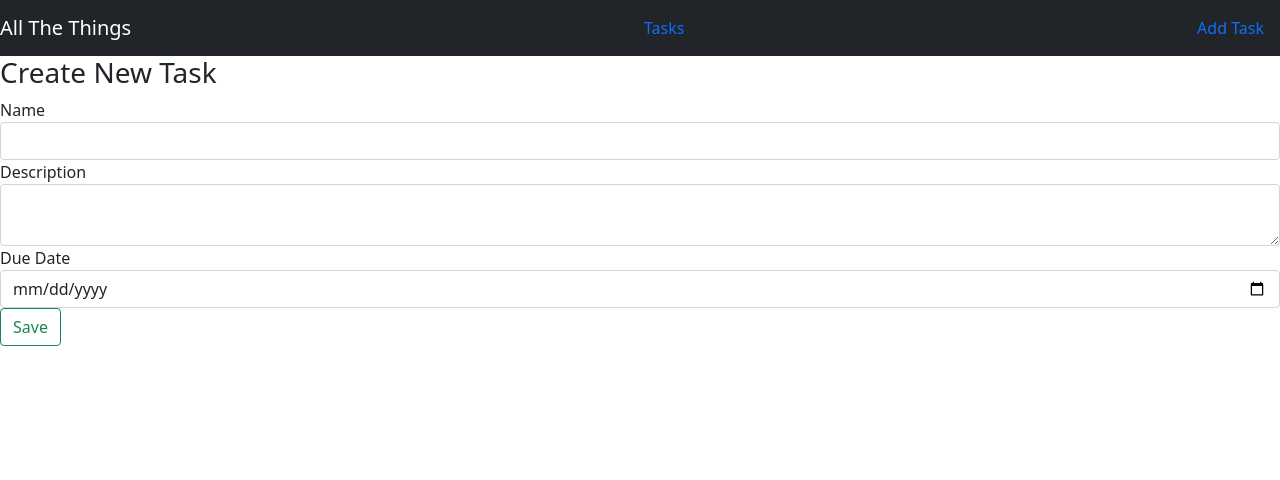
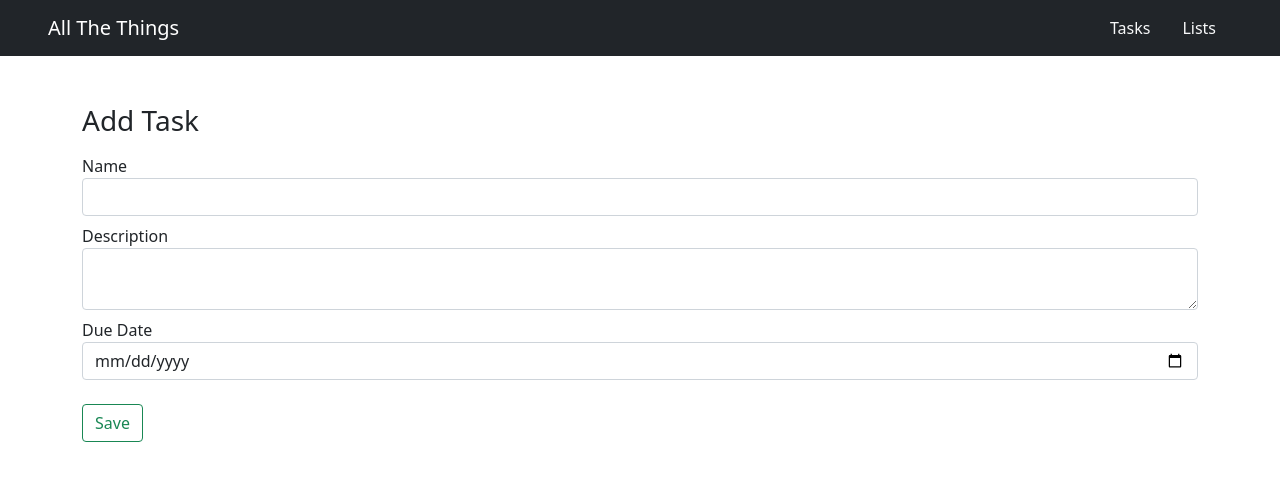
Before and after one commit to StevanFreeborn/allthethings, a React (Create React App) app in the folder client/: page /tasks/add in a window 1280 px wide. Shown: the top 480 px of the page. Built offline with nearby package versions, Linux system fonts and the light colour scheme.

Commit message:
more styling, fixed bug with updating task due date

```diff
--- a/client/src/App.js
+++ b/client/src/App.js
@@ -1,6 +1,7 @@
 import React from 'react';
 import { Route } from 'react-router-dom';
 import { Routes } from 'react-router-dom';
+import 'bootstrap/dist/css/bootstrap.css';
 
 import NavBar from './components/navbar';
 import AddTask from './components/addTask';
@@ -15,7 +16,8 @@ const App = () => {
 
       <NavBar />
       <Routes>
-        <Route exact path='/' element={ <TaskList/> }/>
+        <Route exact path='/'/>
+        <Route path='/tasks' element={ <TaskList/> }/>
         <Route path='/tasks/add' element={ <AddTask/> }/>
         <Route path='/tasks/update/:id' element={ <UpdateTask/> }/>
       </Routes>
--- a/client/src/components/addTask.js
+++ b/client/src/components/addTask.js
@@ -30,6 +30,8 @@ export default function AddTask() {
 
         const newTaskJson = JSON.stringify(newTask);
 
+        console.log(newTaskJson);
+
         await fetch('http://localhost:3000/tasks/add', {
 
             method: 'POST',
@@ -49,18 +51,31 @@ export default function AddTask() {
 
         });
 
-        navigate('/');
+        navigate('/tasks');
 
     }
 
     return (
 
-        <div>
-            <h3>Create New Task</h3>
+        <div className='container-sm'>
+
+            <div className='row'>
+
+                <div className='col-12'>
+
+                    <h3>Add Task</h3>
+
+                </div>
+
+            </div>
+
+            <div className='row'>
+
+                <div className='col-12'>
 
                     <form onSubmit={onSubmit}>
 
-                <div className='form-group'>
+                        <div className='form-group my-2'>
                             <label htmlFor='name'>Name</label>
                             <input
                                 type='text'
@@ -72,7 +87,7 @@ export default function AddTask() {
                             />
                         </div>
 
-                <div className='form-group'>
+                        <div className='form-group my-2'>
                             <label htmlFor='description'>Description</label>
                             <textarea
                                 className='form-control'
@@ -83,7 +98,7 @@ export default function AddTask() {
                             />
                         </div>
 
-                <div className='form-group'>
+                        <div className='form-group my-2'>
                             <label htmlFor='dueDate'>Due Date</label>
                             <input
                                 type='date'
@@ -95,7 +110,7 @@ export default function AddTask() {
                             />
                         </div>
 
-                <div className="form-group">
+                        <div className="form-group my-4">
                             <input
                                 type="submit"
                                 value="Save"
@@ -104,6 +119,14 @@ export default function AddTask() {
                         </div>
 
                     </form>
+
+                </div>
+
+            </div>
+
+
+
+
         </div>
 
     );
--- a/client/src/components/navbar.js
+++ b/client/src/components/navbar.js
@@ -1,5 +1,4 @@
 import React from 'react';
-import 'bootstrap/dist/css/bootstrap.css';
 import { NavLink } from 'react-router-dom';
 
 export default function NavBar() {
@@ -7,19 +6,23 @@ export default function NavBar() {
     return (
 
         <div>
-            <nav className='navbar navbar-dark bg-dark'>
+            <nav className='navbar navbar-dark bg-dark mb-5'>
 
-                <NavLink className='navbar-brand' to='/'>
+                <NavLink className='navbar-brand mx-5' to='/'>
                     All The Things
                 </NavLink>
 
-                <NavLink className='nav-link' to='/'>
-                    Tasks
-                </NavLink>
+                <div className='nav mx-5'>
 
-                <NavLink className='nav-link' to='/tasks/add'>
-                    Add Task
-                </NavLink>
+                    <NavLink className='nav-link link-light' to='/tasks'>
+                        Tasks
+                    </NavLink>
+
+                    <NavLink className='nav-link link-light' to='/lists'>
+                        Lists
+                    </NavLink>
+
+                </div>
 
             </nav>
         </div>
--- a/client/src/components/taskList.js
+++ b/client/src/components/taskList.js
@@ -5,7 +5,9 @@ import { Link } from 'react-router-dom';
 
 const TaskRow = (props) => {
 
-    const dueDate = new Date(props.task.dueDate).toLocaleDateString();
+    let dueDate = props.task.dueDate.split('T')[0];
+    dueDate = dueDate.split('-');
+    dueDate = `${dueDate[1]}/${dueDate[2]}/${dueDate[0]}`
 
     return (
 
@@ -16,15 +18,16 @@ const TaskRow = (props) => {
             <td>
 
                 <div className='d-grid d-md-flex justify-content-md-center'>
+
                     <Link
-                        className='btn btn-outline-success btn-block m-1'
+                        className='btn btn-outline-success m-1'
                         to={`/tasks/update/${props.task._id}`}
                     >
                         Update
                     </Link>
 
                     <button
-                        className='btn btn-outline-danger btn-block m-1'
+                        className='btn btn-outline-danger m-1'
                         onClick={() => props.deleteTask(props.task._id)}
                     >
                         Delete
@@ -99,9 +102,36 @@ export default function TaskList() {
 
     return (
 
-        <div>
+        <div className='container-sm'>
+
+            <div className='row'>
+
+                <div className='col-10'>
 
                     <h3>Tasks</h3>
+
+                </div>
+
+                <div className='col-2'>
+
+                    <div className='d-grid d-md-flex justify-content-md-center'>
+
+                        <Link
+                            className='btn btn-outline-success col-12'
+                            to={`/tasks/add`}
+                        >
+                            Add
+                        </Link>
+
+                    </div>
+
+                </div>
+
+            </div>
+
+            <div className='row'>
+
+                <div className='col-12'>
 
                     <table className='table table-striped'>
 
@@ -121,6 +151,10 @@ export default function TaskList() {
 
                 </div>
 
+            </div>
+
+        </div>
+
     );
 
 }
--- a/client/src/components/updateTask.js
+++ b/client/src/components/updateTask.js
@@ -5,22 +5,6 @@ import { useParams } from 'react-router';
 import { useNavigate } from 'react-router';
 
 export default function UpdateTask() {
-
-    const getDateLocal = (dateString) => {
-
-        const date = new Date(dateString);
-
-        const ten = (i) => {
-            return (i < 10 ? '0' : '') + i;
-        }
-
-        const YYYY = date.getFullYear();
-        const MM = ten(date.getMonth() + 1);
-        const DD = ten(date.getDate());
-
-        return `${YYYY}-${MM}-${DD}`
-
-    }
 
     const [form, setForm] = useState({
 
@@ -50,11 +34,13 @@ export default function UpdateTask() {
 
             if (!task) {
                 window.alert(`Task with id ${id} not found`);
-                navigate('/');
+                navigate('/tasks');
                 return;
             }
 
-            task.dueDate = getDateLocal(task.dueDate);
+            console.log(task.dueDate);
+
+            task.dueDate = task.dueDate.split('T')[0];
 
             setForm(task);
 
@@ -78,6 +64,8 @@ export default function UpdateTask() {
 
         e.preventDefault();
 
+        console.log(form.dueDate);
+
         const updatedTask = {
             name: form.name,
             description: form.description,
@@ -85,7 +73,7 @@ export default function UpdateTask() {
         }
 
         const updatedTaskJson = JSON.stringify(updatedTask);
-
+        console.log(updatedTaskJson);
         await fetch(`http://localhost:3000/tasks/update/${params.id}`, {
 
             method: 'POST',
@@ -96,17 +84,29 @@ export default function UpdateTask() {
 
         });
 
-        navigate('/');
+        navigate('/tasks');
 
     }
 
     return (
 
-        <div className='m-5'>
+        <div className='container-sm'>
+
+            <div className='row'>
+
+                <div className='col-12'>
 
                     <h3>
                         Update Task
                     </h3>
+
+                </div>
+
+            </div>
+
+            <div className='row'>
+
+                <div className='col-12'>
 
                     <form
                         onSubmit={onSubmit}
@@ -147,7 +147,7 @@ export default function UpdateTask() {
                             />
                         </div>
 
-                <div className="form-group my-2">
+                        <div className="form-group my-4">
                             <input
                                 type="submit"
                                 value="Save"
@@ -159,6 +159,10 @@ export default function UpdateTask() {
 
                 </div>
 
+            </div>
+
+        </div>
+
     );
 
 }
```
Lines whose indentation alone changed are shown as unchanged.
